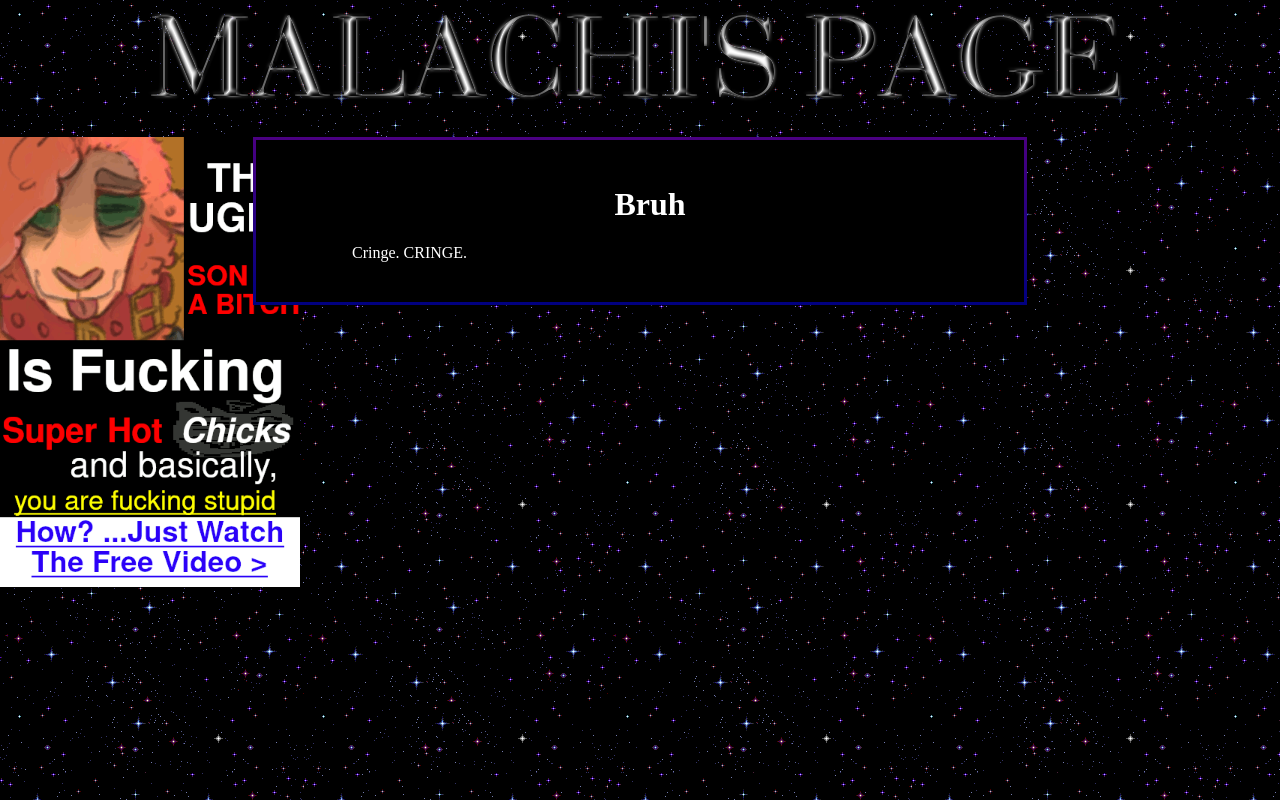
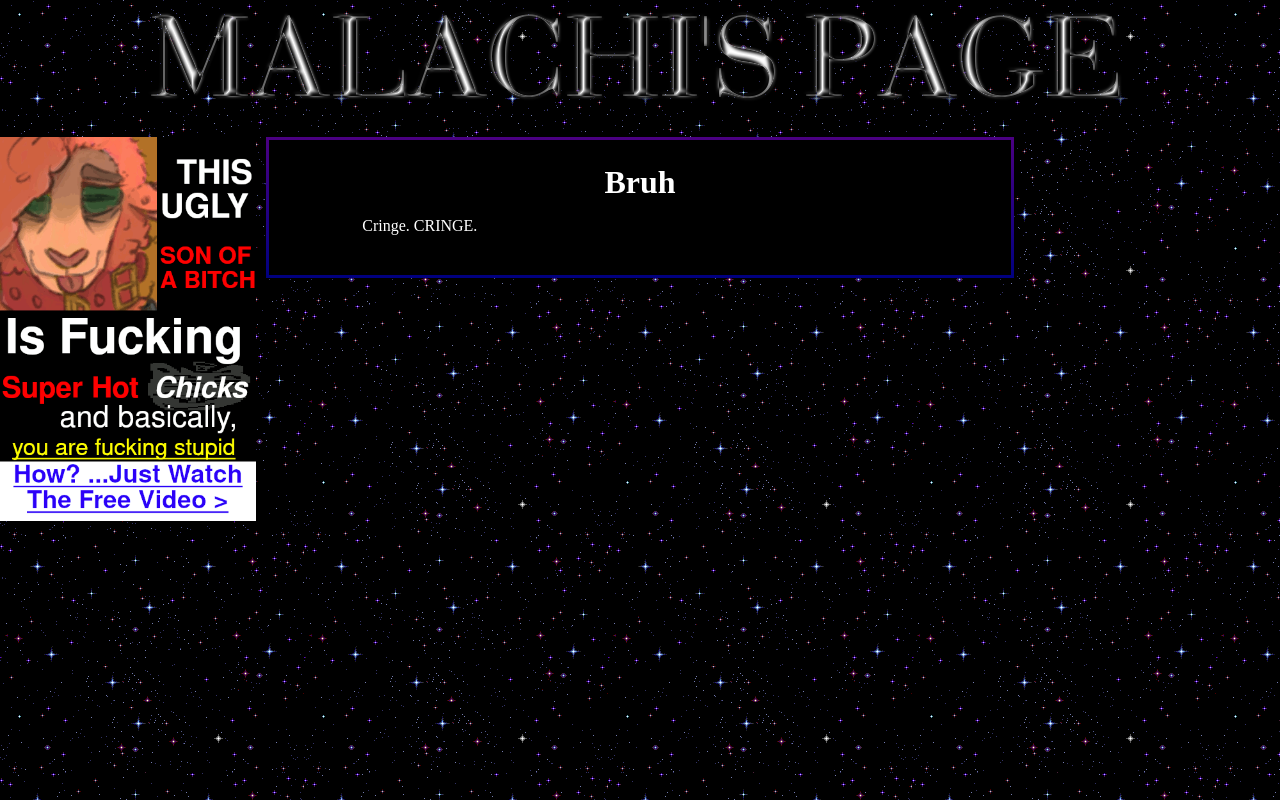
Before and after one commit to LUCKZ0NES/malsite, a plain HTML site: page index.html in a window 1280 px wide. Drawn offline with Linux system fonts and the light colour scheme.

Commit message:
new file:   ad2.gif 	modified:   style.css

```diff
--- a/style.css
+++ b/style.css
@@ -13,7 +13,7 @@ width: 1002px;
 
 img.leftad {
 float: left;
-width: 300px;
+width: 20%;
 
 }
 
@@ -23,7 +23,7 @@ position: relative;
 padding: 0.2rem;
 margin-left: auto;
 margin-right:auto;
-width: 60%;
+width: 58%;
 }
 
 div.bodycenter {
@@ -34,6 +34,8 @@ padding: 1.5rem;
 h1.mainheader {
 	color: white;
 	text-align: center;
+	margin: 0;
+	padding: 0;
 }
 
 p.body {
```
Also changed, not shown: ad2.gif (added).
